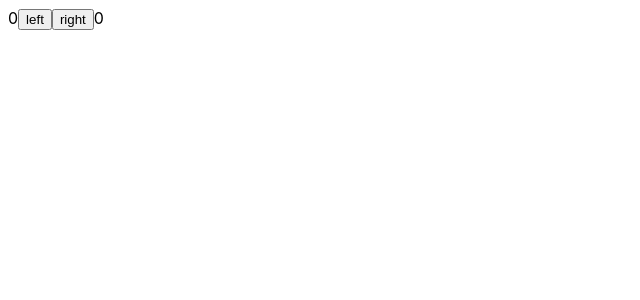
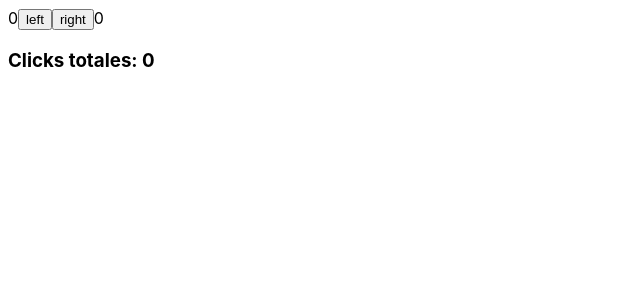
Before and after one commit to Joseduardo25/bootcamp-midudev-clase3, a React (Create React App) app: page / in a window 1280 px wide. Shown: the top 300 px of the page, without its empty margins (0-640 px from the left). Built offline with nearby package versions, Linux system fonts and the light colour scheme.

Commit message:
manejo de un objeto de 3 elementos en un solo estado, actualizacion de click de dos botones en un solo estado

```diff
--- a/src/index.js
+++ b/src/index.js
@@ -10,19 +10,21 @@ const App = () => {
   const [right, setRight] = useState(10)
 */
 
-  const [counters, setCounters] = useState({left: 0, right: 0})
+  const [counters, setCounters] = useState({left: 0, right: 0, click: 0})
 
   const handleClickLeft = () => {
     setCounters({
       left: counters.left +1,
-      right: counters.right
+      right: counters.right,
+      click: counters.click +1
     })
   }
 
   const handleClickRight = () => {
     setCounters({
       left: counters.left,
-      right: counters.right +1
+      right: counters.right +1,
+      click: counters.click +1
     })
   }
   return (
@@ -35,6 +37,8 @@ const App = () => {
         right
       </button>
       {counters.right}
+      <br/>
+      <h3>Clicks totales: {counters.click}</h3>
     </div>
   )
 }
```
